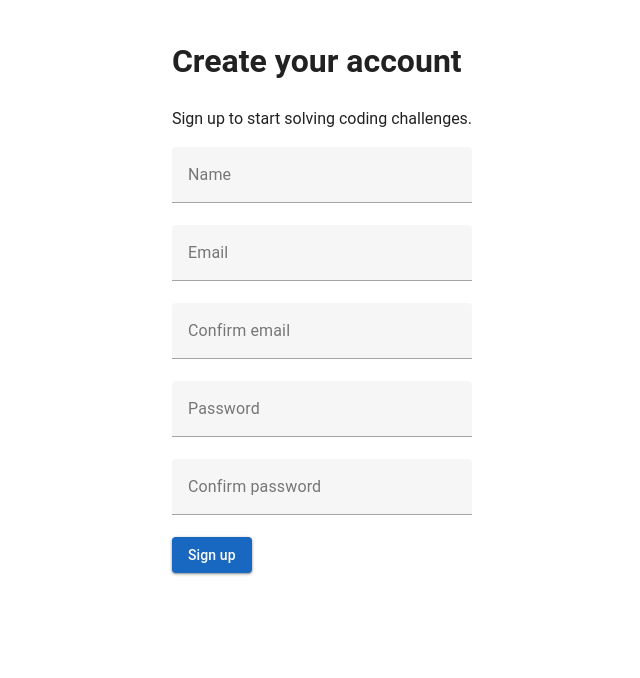
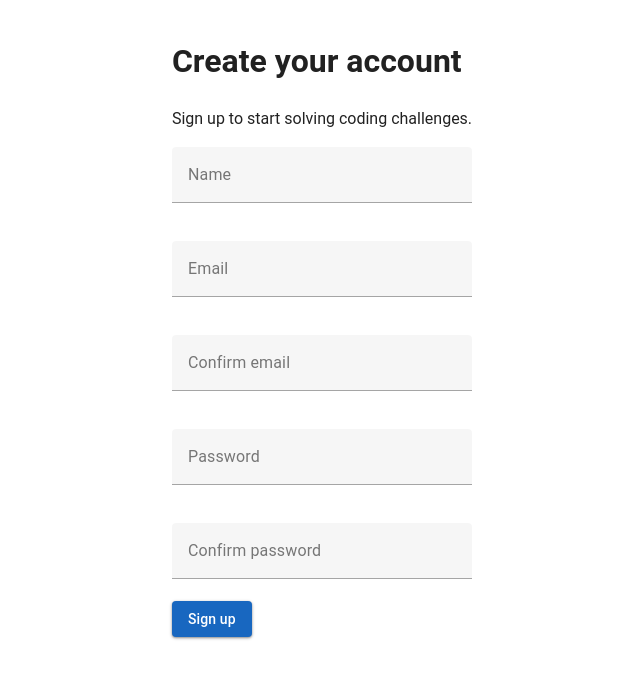
Before and after one commit to Mario0703/FullStack-Coding-Problem-Solving-Service, a Vue app in the folder frontend/: page /Signup in a window 1280 px wide. Shown: the top 678 px of the page, without its empty margins (318-958 px from the left). Built offline with nearby package versions, Linux system fonts and the light colour scheme; the HTML template or start-up script is replaced by a standard one.

Commit message:
Add user input validation and error alerts in signup form

```diff
--- a/frontend/src/components/UserSignup.vue
+++ b/frontend/src/components/UserSignup.vue
@@ -17,6 +17,9 @@ type UserData = {
 
 
 async function sendUserData() {
+
+  if (!canSubmit()) return
+
   const userData: UserData = {
     userName: name.value,
     email: email.value,
@@ -24,6 +27,7 @@ async function sendUserData() {
   }
 
   const response = await fetch('http://localhost:8082/api/user/signup', {
+
     method: 'POST',
     headers: {
       'Content-Type': 'application/json',
@@ -49,15 +53,30 @@ function isValidPassword(value: string): boolean {
   return passwordRegex.test(value)
 }
 
+function canSubmit(): boolean {
+  const isValid =
+    inputsMatch(email.value, confirmEmail.value) &&
+    inputsMatch(password.value, confirmPassword.value) &&
+    isValidPassword(password.value)
+
+  if (!isValid) {
+    alert('You have invalid fields. Please check your inputs and try again.')
+    return false
+  }
+
+  return true
+}
+
+
 </script>
 
 <template>
   <v-container style="display: flex; align-items: center; justify-content: center;">
-    <v-form class="signup-form" @submit.prevent="sendUserData">
+    <v-form @submit. class="signup-form" @submit.prevent="sendUserData">
       <h1>Create your account</h1>
       <p>Sign up to start solving coding challenges.</p>
 
-      <v-text-field
+      <v-text-field class="mt-4"
         v-model="name"
         label="Name"
         name="name"
@@ -65,7 +84,7 @@ function isValidPassword(value: string): boolean {
         required
       />
 
-      <v-text-field
+      <v-text-field class="mt-4"
         v-model="email"
         label="Email"
         name="email"
@@ -74,7 +93,7 @@ function isValidPassword(value: string): boolean {
         required
       />
 
-      <v-text-field
+      <v-text-field class="mt-4"
         v-model="confirmEmail"
         label="Confirm email"
         name="confirm-email"
@@ -83,12 +102,11 @@ function isValidPassword(value: string): boolean {
         required
       />
 
-      <p v-if="confirmEmail && !inputsMatch(email, confirmEmail)" class="text-error">
-        Email addresses must match.
-      </p>
+      <v-alert title="Email mismatch" text="Email addresses must match." type="error" style="margin-top: 10px;" v-if="confirmEmail && !inputsMatch(email, confirmEmail)">
+      </v-alert>
 
 
-      <v-text-field
+      <v-text-field class="mt-4"
         v-model="password"
         label="Password"
         name="password"
@@ -97,16 +115,19 @@ function isValidPassword(value: string): boolean {
         required
       />
 
-      <p v-if="password && !isValidPassword(password)" class="text-error">
-        Passwords must be at least 8 characters long and contain an uppercase letter,
-        lowercase letter, and number.
-      </p>
+      <v-alert title="Invalid password" text="  Passwords must be at least 8 characters long and contain an uppercase letter,
+        lowercase letter, and number." type ="error" v-if="password && !isValidPassword(password)">
 
-      <p v-if="confirmPassword && !inputsMatch(password, confirmPassword)" class="text-error">
-        Passwords must match.
-      </p>
+      </v-alert>
 
-      <v-text-field
+      <v-alert
+        text="Passwords must match."
+        title="Passwords don't match" type="error"
+        style="margin-top: 10px; margin-bottom: 10px;"
+        v-if="confirmPassword && !inputsMatch(password, confirmPassword)">
+      </v-alert>
+
+      <v-text-field class="mt-4"
         v-model="confirmPassword"
         label="Confirm password"
         name="confirm-password"
```
